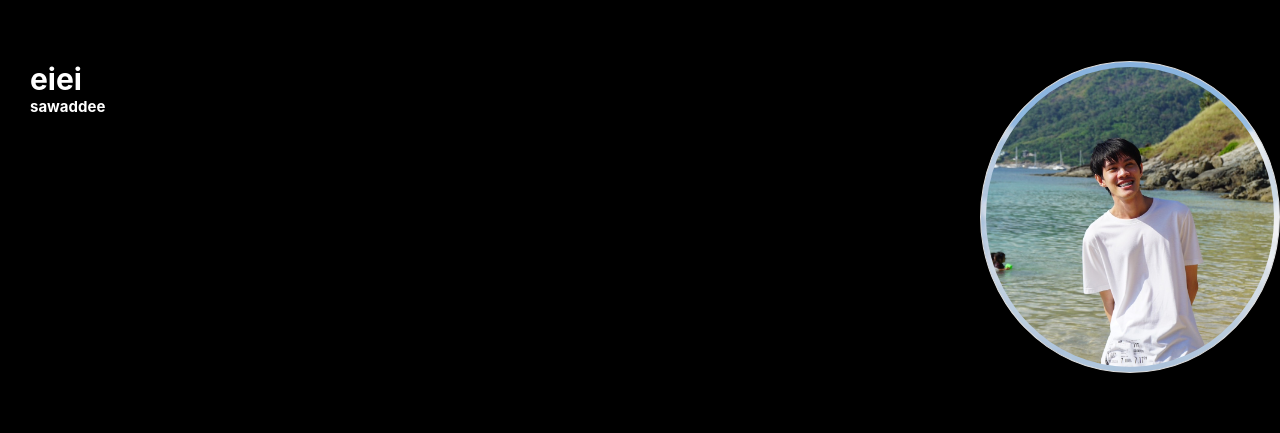
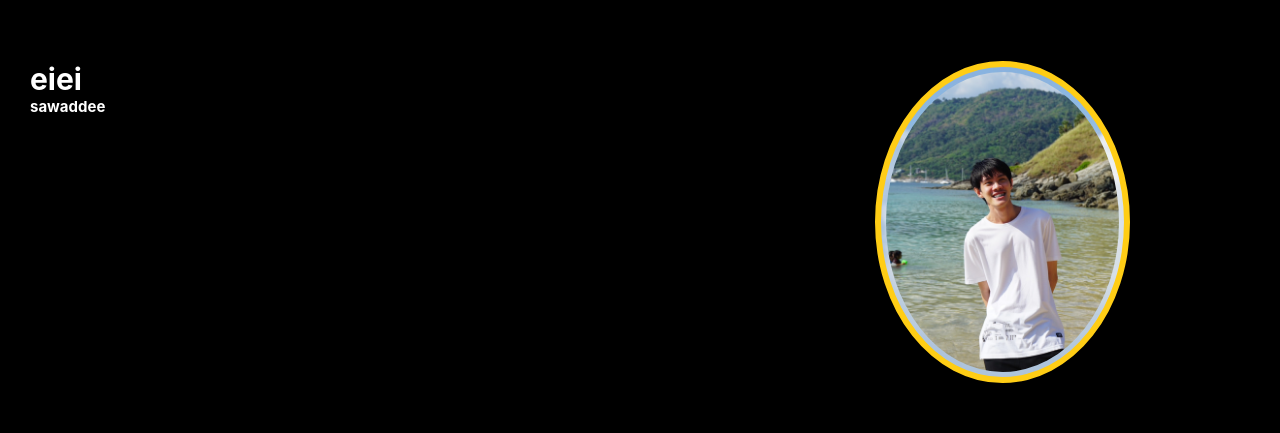
Before and after one commit to NuntapongS/my-portfolio, a React (Create React App) app: page / in a window 1280 px wide. Shown: the part 243-676 px from the top of the page. Built offline with nearby package versions, Linux system fonts and the light colour scheme.

Commit message:
edit image

```diff
--- a/src/App.css
+++ b/src/App.css
@@ -33,6 +33,7 @@
   padding-top: 10px;
   padding-bottom: 450px;
   padding-left: 30px;
+  padding-right: 150px;
   display: flex;
 }
 
@@ -100,7 +101,7 @@ b {
 }
 
 .img {
-  border: 1px solid #ddd;
+  border: 6px solid #FFCD15;
   border-radius: 50%;
   padding: 5px;
   width: 300px;
--- a/src/components/whoAmI.tsx
+++ b/src/components/whoAmI.tsx
@@ -7,7 +7,7 @@ const WhoAmI = () => {
         eiei
         <div className="content">sawaddee</div>
       </div>
-      <img src={profile} className="img" alt="" />
+      <img src={profile} className="img" alt="profile" />
     </div>
   );
 };
```
